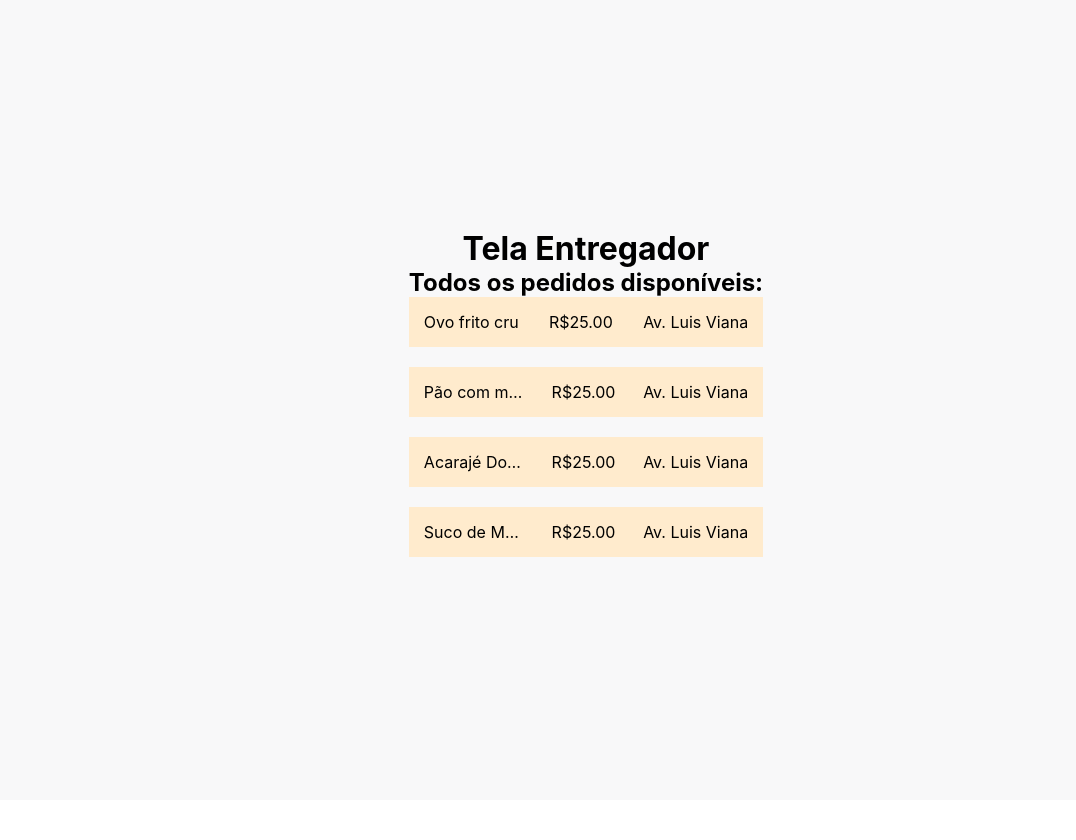
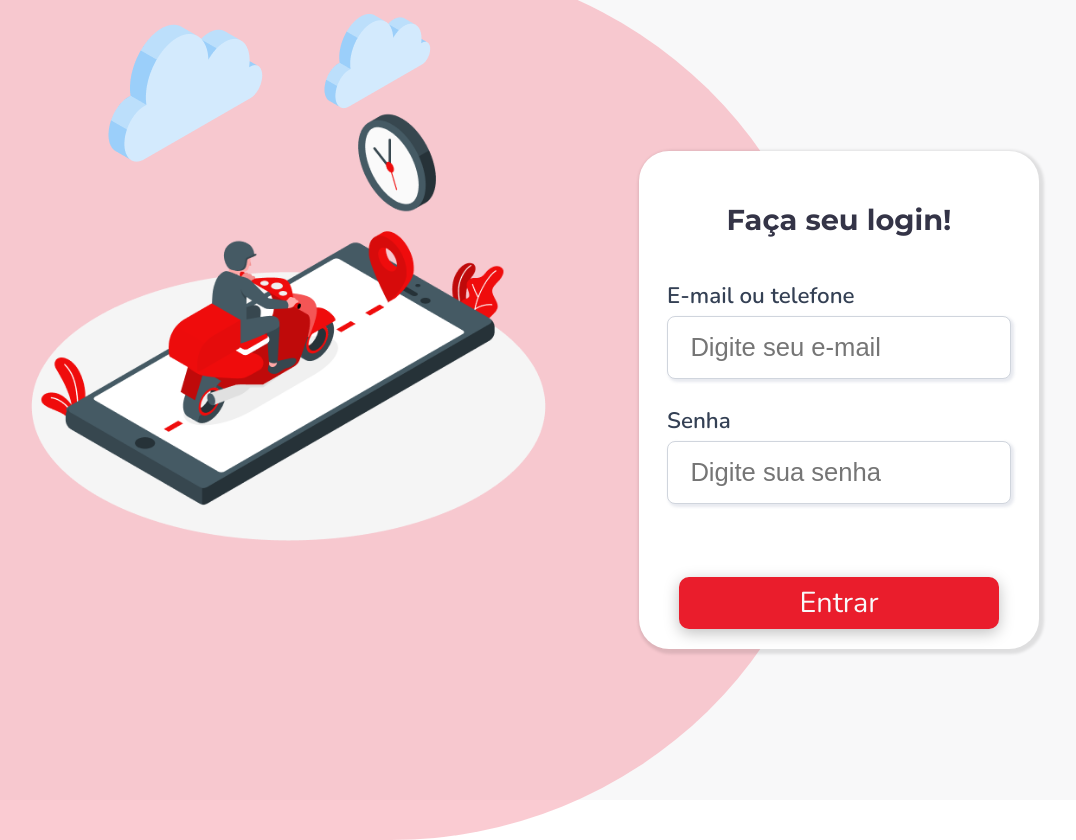
Before and after one commit to JessieZan/frontend-desafioilab, a React (Vite) app in the folder project-frontend-ilab-eqp3/: page / in a window 1280 px wide. Shown: the whole page, without its empty margins (54-1130 px from the left). Before the commit the page ends 800 px from the top, so only its background shows below. Built offline with nearby package versions, Linux system fonts and the light colour scheme.

Commit message:
tela de login + token

```diff
--- a/project-frontend-ilab-eqp3/src/App.jsx
+++ b/project-frontend-ilab-eqp3/src/App.jsx
@@ -2,7 +2,7 @@ import React from "react";
 import Login from './pages/Login';
 import Home from './pages/Home';
 import useUser from './hooks/useUser';
-
+import useLoginProvider from "./hooks/useLoginProvider";
 
 import {
   BrowserRouter,
@@ -14,11 +14,9 @@ import {
 
 
 function App() {
-  //const { token } = useUser();
+  const { token } = useLoginProvider();
 
   //TODO: Apos ter a logica de login, refatorar para puxar o token e armazenar
-
-  const token = true;
 
   function RotasProtegidas(props) {
     return (
--- a/project-frontend-ilab-eqp3/src/components/Button/styles.css
+++ b/project-frontend-ilab-eqp3/src/components/Button/styles.css
@@ -4,9 +4,10 @@
   line-height: 2.5rem;
   color: #F8F8F9;
   border-radius: 10px;
-  background-color: #DA0175;
+  background-color: #EA1D2C;;
   padding: 6px 55px;
   width: 100%;
+  box-shadow: 0px 4px 15px rgba(0, 0, 0, 0.25);
 }
 
 .botao {
--- a/project-frontend-ilab-eqp3/src/hooks/useLoginProvider.jsx
+++ b/project-frontend-ilab-eqp3/src/hooks/useLoginProvider.jsx
@@ -2,6 +2,7 @@ import { useState } from 'react';
 import {useLocalStorage} from 'react-use';
 
 function useLoginProvider() {
+
 
   const [token, setToken, removeToken] = useLocalStorage('token', '')
 
--- a/project-frontend-ilab-eqp3/src/pages/Login/index.jsx
+++ b/project-frontend-ilab-eqp3/src/pages/Login/index.jsx
@@ -3,14 +3,21 @@ import {useState} from 'react';
 import 'react-toastify/dist/ReactToastify.css';
 import { ToastContainer, toast } from 'react-toastify';
 import './styles.css'
-
+import motoboy from "../../assets/motoboy.png"
+import nuvens from "../../assets/nuvem.png"
+import useLoginProvider from "../../hooks/useLoginProvider"
 import {useHistory} from 'react-router-dom';
 
 
 function Login() {
 
-  const [email, setEmail] = useState('');
-  const [senha, setSenha] = useState('');
+  const  {
+    setToken
+  } = useLoginProvider();
+
+  const [telefone, setTelefone] = useState("")
+  const [email, setEmail] = useState("")
+  const [ senha, setSenha] = useState("")
   const [usuarioNaoExiste, setUsuarioNaoExiste] = useState(false);
   //TODO: Implementar logica para buscar se o email e senha existem
 
@@ -30,6 +37,22 @@ function Login() {
         progress: undefined,
       });
     }
+
+  const promise = await fetch('http://localhost:8080/login', {
+    method: 'POST',
+    headers: {
+      'Content-Type' : 'application/json'
+    },
+    body: JSON.stringify({
+      email: email,
+      telefone: telefone,
+      senha: senha
+    })
+  });
+
+    const response = await promise.json();
+    const credenciais = response.token.replace("Bearer ", "")
+    setToken(credenciais);
 
     history.push('/home');
 
@@ -61,15 +84,20 @@ function Login() {
         theme="colored"
       />
 
+      <div className='motoboy-login'>
+      <img src={nuvens} alt="nuvens" className='nuvens'/>
+        <img src={motoboy} alt="motoboy-login" className='motoboy'/>
+      </div>
+
       <section className="tela_login_direita">
         <h2 className="tela_login_direita_titulo">Faça seu login!</h2>
 
         <form onSubmit={handleLogin}>
           <div className="form_input email_login">
-            <label htmlFor="input-email" className="form_label_login">E-mail</label>
+            <label htmlFor="input-email" className="form_label_login">E-mail ou telefone</label>
             <input
               className="input_login"
-              type="email"
+              type="text"
               name="input-email"
               placeholder="Digite seu e-mail"
               value={email}
--- a/project-frontend-ilab-eqp3/src/pages/Login/styles.css
+++ b/project-frontend-ilab-eqp3/src/pages/Login/styles.css
@@ -1,11 +1,12 @@
 
 .tela_login {
   height: 100vh;
-  width: 100vw;
+  max-width: 100vw;
   display: flex;
   align-items: center;
   justify-content: center;
   background-color: #F8F8F9;
+  position: relative;
 }
 
 
@@ -13,10 +14,12 @@
   font-family: Montserrat;
   font-style: normal;
   font-weight: bold;
-  font-size: 2.4rem;
+  font-size: 1.8rem;
   line-height: 130%;
   color: #343447;
-  margin-bottom: 5.8rem;
+  margin-bottom: 3rem;
+  text-align: center;
+  margin-top: 30px;
 }
 
 form {
@@ -33,11 +36,12 @@ input {
 .form_input {
   display: flex;
   flex-direction: column;
+
 }
 
 .input_login {
   border: 1.5px solid #D0D5DD;
-  box-shadow: 0px 1px 2px rgba(16, 24, 40, 0.05);
+  box-shadow: 2px 2px 3px 1px rgba(228, 231, 237, 0.9);
   border-radius: 8px;
   padding: 1rem 1.4rem;
 }
@@ -58,4 +62,36 @@ input {
 
 .tela_login_direita_div_botao {
   margin-top: 4.6rem;
+  width: 100%;
 }
+
+.tela_login_direita{
+  padding: 20px 40px;
+  box-shadow: 2px 2px 3px 3px rgba(0, 0, 0, 0.1);
+  border-radius: 30px;
+  max-width: 400px;
+  margin-left: -200px;
+  z-index: 1;
+  background-color: white;
+}
+.motoboy-login{
+  width: 70%;
+  height: 110%;
+  margin-left: -190px;
+  background: #F7ACB79E;
+  border-top-right-radius: 100%;
+  border-end-end-radius: 100%;
+  position: relative;
+}
+.motoboy{
+  margin-top: 80px;
+  margin-left: 50px;
+  height: 590px;
+}
+
+.nuvens{
+  z-index: 1;
+  margin-top: 30px;
+  position: absolute;
+  left: 0;
+}
```
Also changed, not shown: project-frontend-ilab-eqp3/src/assets/Nuvem.png (added), project-frontend-ilab-eqp3/src/assets/motoboy.png (added).
